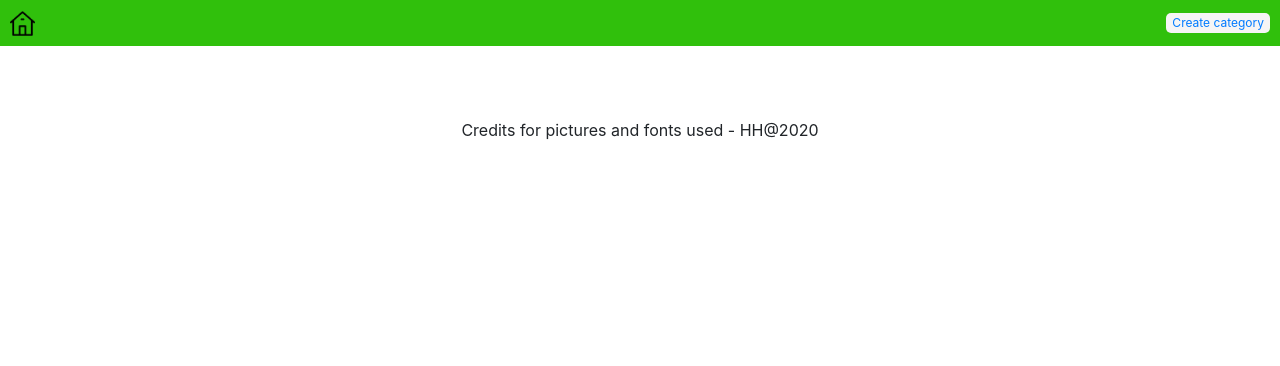
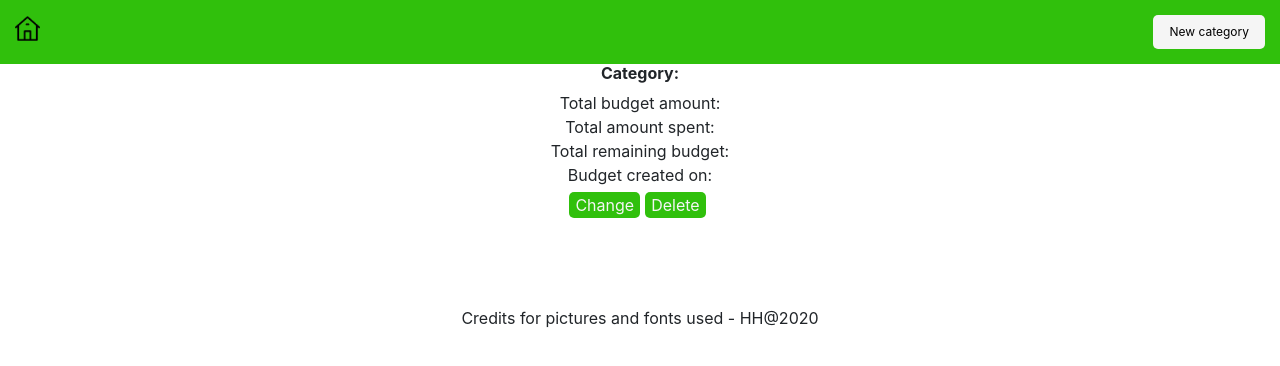
Before and after one commit to Jethet/project-money-shuffle, a React (Create React App) app: page /view in a window 1280 px wide. Shown: the top 366 px of the page. Built offline with nearby package versions, Linux system fonts and the light colour scheme.

Commit message:
Add ViewCategory component and function to retrieve category from local storage; style buttons and Router links

```diff
--- a/src/App.css
+++ b/src/App.css
@@ -6,7 +6,7 @@
 .navbar {
   display: absolute;
   margin: 0 auto;
-  padding: 10px;
+  padding: 15px;
   background-color: rgb(48, 192, 12);
   color: whitesmoke;
 }
@@ -16,19 +16,24 @@
   align-self: start;
 }
 
-/* #nav-button {
-  display: flex;
-  justify-content: flex-end;
-} */
-
-.link-button {
-  display: flex;
+.link-create-button {
   background-color: whitesmoke;
-  color: black;
   border: none;
   font-size: 12px;
-  margin-left: 10px;
+  padding: 0;
   border-radius: 5px;
+}
+
+.nav-link {
+  color: black;
+}
+
+.link {
+  color: whitesmoke;
+}
+
+.link:hover {
+  color: #00F
 }
 
 /* CreateCategory */
@@ -68,10 +73,15 @@ input:invalid {
   font-weight: bold;
 }
 
-.view-button {
+.category-button {
   background: rgb(48, 192, 12);
   color: whitesmoke;
   border: none;
   border-radius: 5px;
   margin-top: 5px;
+  margin-right: 5px;
 }
+
+.category-button:hover {
+  color: #00F
+}
--- a/src/App.js
+++ b/src/App.js
@@ -6,6 +6,7 @@ import Footer from "./components/Footer";
 import Navbar from "./components/Navbar";
 import CategoryOverview from "./components/CategoryOverview";
 import CreateCategory from "./components/CreateCategory";
+import ViewCategory from "./components/ViewCategory";
 import EditCategory from "./components/EditCategory";
 import CategoryState from "./components/CategoryState"
 
@@ -16,8 +17,10 @@ function App() {
 
       <Switch>
         <Route exact path="/" component={CategoryOverview} />
-        <Route exact path="/create" component={CreateCategory} />
-        <Route exact path="/edit" component={EditCategory} />
+        {/* <Route exact path="/create" component={CreateCategory} /> */}
+        <Route exact path="/view" component={ViewCategory} />
+        {/* <Route exact path="/edit" component={EditCategory} /> */}
+
         <Route exact path="/state" component={CategoryState} />
       </Switch>
 
--- a/src/components/CategoryState.js
+++ b/src/components/CategoryState.js
@@ -1,6 +1,7 @@
 import React from "react";
 import CreateCategory from "./CreateCategory";
-// import ViewCategory from "./ViewCategory"
+import ViewCategory from "./ViewCategory";
+import StandardCategories from "./StandardCategories";
 // import EditCategory from "./EditCategory"
 
 // CategoryState has nothing to do with the other components: it only deals with the state.
@@ -29,26 +30,38 @@ class CategoryState extends React.Component {
     });
   };
 
+  viewCategoryFromStorage = () => {
+    console.log("Find this");
+
+    let category = this.state.categoryName;
+    if (localStorage.getItem(category) === null) {
+      console.log("Category does not exist.");
+    } else {
+      category = JSON.parse(localStorage.getItem(category));
+    }
+    console.log(category);
+  };
+
   render() {
     return (
       <div>
+        <StandardCategories viewCategoryFromStorage={this.viewCategoryFromStorage} />
         <CreateCategory
-          categoryName={this.state.categoryName}
-          totalBudget={this.state.totalBudget}
-          amountSpent={this.state.amountSpent}
-          remainingBudget={this.state.remainingBudget}
-          budgetDate={this.state.budgetDate}
+          {...this.state}
           updateState={this.updateState}
+          // categoryName={this.state.categoryName}
+          // totalBudget={this.state.totalBudget}
+          // amountSpent={this.state.amountSpent}
+          // remainingBudget={this.state.remainingBudget}
+          // budgetDate={this.state.budgetDate}
+          // updateState={this.updateState}
         />
 
-        {/* <ViewCategory
-        categoryName={this.categoryName}
-        totalBudget={this.totalBudget}
-        amountSpent={this.amountSpent}
-        remainingBudget={this.remainingBudget}
-        budgetDate={this.budgetDate}
+        <ViewCategory
+          {...this.state}
+          viewCategoryFromStorage={this.viewCategoryFromStorage}
         />
-        <EditCategory
+        {/* <EditCategory
         categoryName={this.categoryName}
         totalBudget={this.totalBudget}
         amountSpent={this.amountSpent}
--- a/src/components/CreateCategory.js
+++ b/src/components/CreateCategory.js
@@ -10,6 +10,7 @@ class CreateCategory extends React.Component {
   };
 
   handleChange = (e) => {
+    e.preventDefault()
     let { name, value } = e.target;
     this.setState({ [name]: value });
   };
@@ -112,8 +113,7 @@ class CreateCategory extends React.Component {
                 </div>
                 <button
                   type="submit"
-                  className="btn"
-                  style={{ backgroundColor: "rgb(48, 192, 12)", color: "black" }}
+                  className="category-button"
                 >
                   Create new category
                 </button>
--- a/src/components/EditCategory.js
+++ b/src/components/EditCategory.js
@@ -29,8 +29,32 @@ class EditCategory extends React.Component {
     }
   };
 
+  handleEdit = (e) => {
+    // Can I add EditCategory here somehow?
+  };
+
+  handleDelete = (e) => {
+    // Can I add DeleteCategory here?
+  };
+
   render() {
-    return <div></div>;
+    return (
+      <div>
+      <ul className="category-items">
+        <h6>Category: {this.props.categoryName}</h6>
+        <li>Total budget amount: {this.props.totalBudget}</li>
+        <li>Total amount spent: {this.props.amountSpent}</li>
+        <li>Total remaining budget: {this.props.remainingBudget}</li>
+        <li>Budget created on: {this.props.budgetDate}</li>
+        <button type="submit" className="category-button" onClick={this.handleEdit}>
+          Edit
+        </button>
+        <button type="submit" className="category-button" onClick={this.handleDelete}>
+          Delete
+        </button>
+      </ul>
+    </div>
+    )
   }
 }
 
--- a/src/components/Navbar.js
+++ b/src/components/Navbar.js
@@ -11,12 +11,12 @@ function Navbar() {
           </Link>
         </div>
 
-        <div id="nav-button">
-          <button className="link-button" type="submit">
-            <Link to="/create">Create category</Link>
+        <div>
+          <button className="link-create-button">
+            <Link to="/create" className="nav-link">New category</Link>
           </button>
+        </div>
 
-        </div>
       </nav>
     </div>
   );
--- a/src/components/StandardCategories.js
+++ b/src/components/StandardCategories.js
@@ -10,11 +10,15 @@ function StandardCategories(props) {
         <li>Total amount spent: {props.category.amountSpent}</li>
         <li>Total remaining budget: {props.category.remainingBudget}</li>
         <li>Budget created on: {props.category.budgetDate}</li>
-        <button className="view-button" type="submit" >
-          <Link to="/edit">View/Edit</Link>
+
+        <button className="category-button" onClick={props.viewCategoryFromStorage}>
+          <Link to="/view" className="link">View</Link>
         </button>
+        <button className="category-button">
+          <Link to="/edit" className="link">Edit</Link>
+        </button>
+
       </ul>
-
       <br />
     </div>
   );
--- a/src/components/ViewCategory.js
+++ b/src/components/ViewCategory.js
@@ -1,55 +1,23 @@
 import React from "react";
 
 class ViewCategory extends React.Component {
-  state = {
-    category: this.props.category
-  }
-
-  getCategoryFromStorage = () => {
-    let category = this.state;
-    if (localStorage.getItem(category) === null) {
-      console.log("Category does not exist.");
-    } else {
-      category = JSON.parse(localStorage.getItem(category));
-    }
-    console.log(category);
-
-    // return category;
-    // this.setState()    DO THIS WITH DECONSTRUCTING?
-  };
-
-  handleEdit = (e) => {
-    // Can I add EditCategory here somehow?
-  };
-
-  handleDelete = (e) => {
-    // Can I add DeleteCategory here?
-  };
 
   render() {
     return (
       <div>
-        <h6>Category: {this.category.categoryName}</h6>
-        <li>Total budget amount: {this.category.totalBudget}</li>
-        <li>Total amount spent: {this.category.amountSpent}</li>
-        <li>Total remaining budget: {this.category.remainingBudget}</li>
-        <li>Budget created on: {this.category.budgetDate}</li>
-        <button
-          type="submit"
-          className="btn btn-sm btn-outline-primary py-0"
-          style={{ backgroundColor: "lightblue", color: "black", border: "none" }}
-          onClick={this.handleEdit}
-        >
-          Edit
-        </button>
-        <button
-          type="submit"
-          className="btn btn-sm btn-outline-primary py-0"
-          style={{ backgroundColor: "lightblue", color: "black", border: "none" }}
-          onClick={this.handleDelete}
-        >
-          Delete
-        </button>
+        <ul className="category-items">
+          <h6>Category: {this.props.categoryName}</h6>
+          <li>Total budget amount: {this.props.totalBudget}</li>
+          <li>Total amount spent: {this.props.amountSpent}</li>
+          <li>Total remaining budget: {this.props.remainingBudget}</li>
+          <li>Budget created on: {this.props.budgetDate}</li>
+          <button type="submit" className="category-button" >
+            Change
+          </button>
+          <button type="submit" className="category-button" >
+            Delete
+          </button>
+        </ul>
       </div>
     );
   }
```
